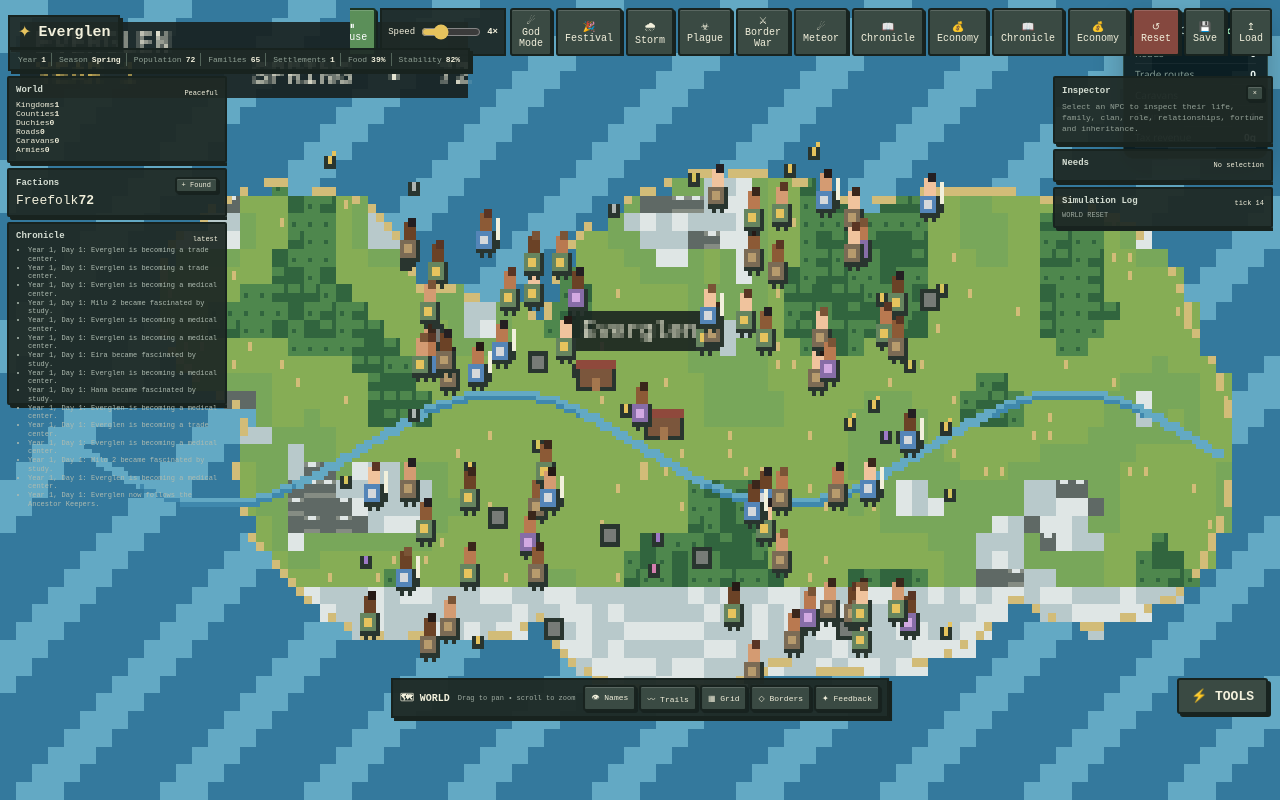
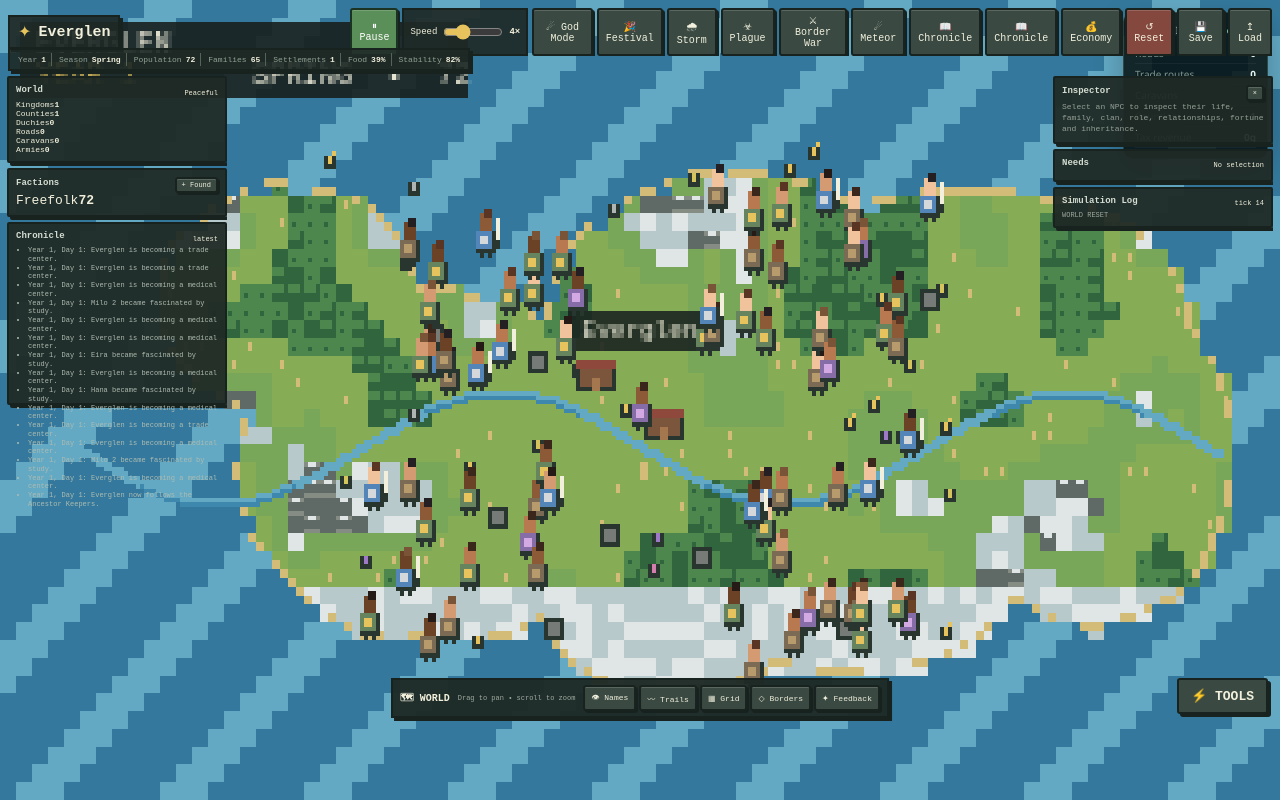
Before and after one commit to kitadaniel923-source/npc-sim, a plain HTML site: page index.html in a window 1280 px wide. Drawn offline with Linux system fonts and the light colour scheme.

Commit message:
Fix Phase 5 dashboard button duplication

```diff
--- a/index.html
+++ b/index.html
@@ -10,7 +10,7 @@
   <div class="app-shell">
     <header class="topbar">
       <div class="brand"><div class="brand-mark">✦</div><div><p class="eyebrow">Living world sandbox</p><h1>Everglen</h1><p class="subtitle">A tiny civilization that makes its own problems.</p></div></div>
-      <div class="controls"><button id="toggleSim" class="primary">⏸ Pause</button><label class="speed-control">Speed <input id="speed" type="range" min="1" max="12" value="4" /><strong id="speedLabel">4×</strong></label><button id="godMode">☄ God Mode</button><button data-event="festival">🎉 Festival</button><button data-event="storm">🌧 Storm</button><button data-event="plague">☣ Plague</button><button data-event="war">⚔ Border War</button><button data-event="meteor">☄ Meteor</button><button id="openChronicle">📖 Chronicle</button><button id="economyButton">💰 Economy</button><button data-event="reset" class="danger">↺ Reset</button></div>
+      <div class="controls"><button id="toggleSim" class="primary">⏸ Pause</button><label class="speed-control">Speed <input id="speed" type="range" min="1" max="12" value="4" /><strong id="speedLabel">4×</strong></label><button id="godMode">☄ God Mode</button><button data-event="festival">🎉 Festival</button><button data-event="storm">🌧 Storm</button><button data-event="plague">☣ Plague</button><button data-event="war">⚔ Border War</button><button data-event="meteor">☄ Meteor</button><button id="openChronicle">📖 Chronicle</button><button data-event="reset" class="danger">↺ Reset</button></div>
     </header>
     <section class="stats-bar"><div><span>Year</span><strong id="year">1</strong></div><div><span>Season</span><strong id="season">Spring</strong></div><div><span>Population</span><strong id="population">0</strong></div><div><span>Families</span><strong id="families">0</strong></div><div><span>Settlements</span><strong id="settlements">1</strong></div><div><span>Food</span><strong id="food">100%</strong></div><div><span>Stability</span><strong id="stability">82%</strong></div></section>
     <main class="game-layout">
```
